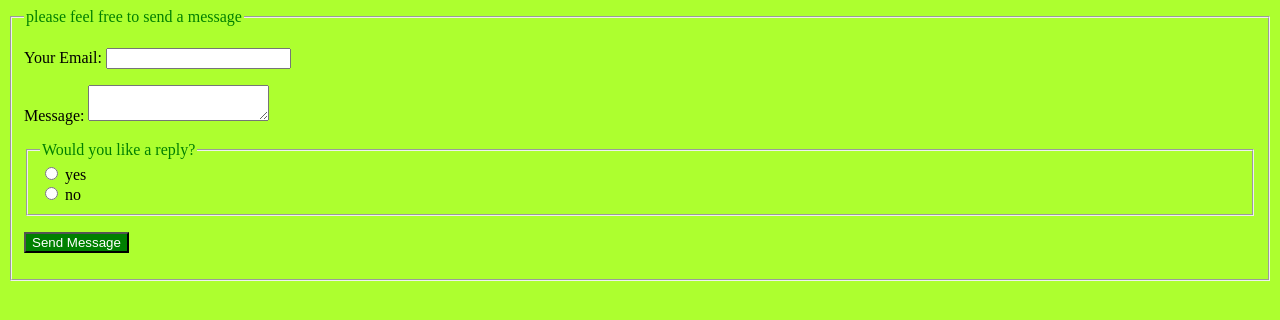
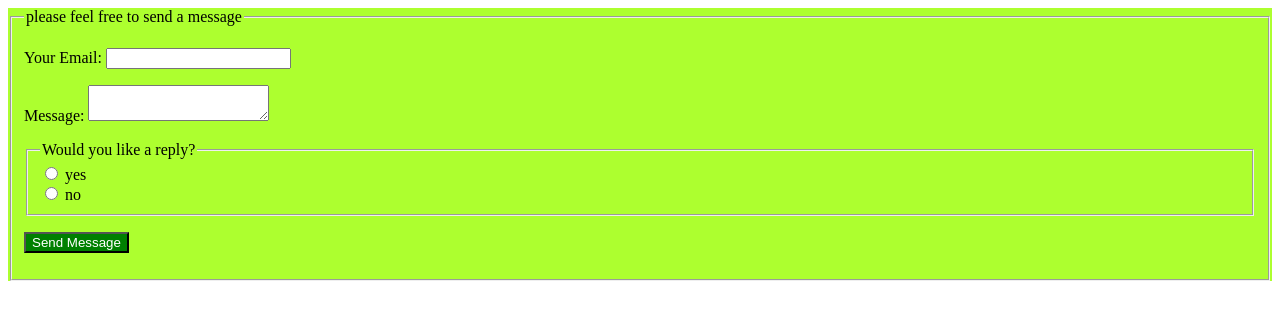
Before and after one commit to IManaloIDMX225/form-example, a plain HTML site: page index.html in a window 1280 px wide. Drawn offline with Linux system fonts and the light colour scheme.

Commit message:
change font color

```diff
--- a/index.html
+++ b/index.html
@@ -4,7 +4,7 @@
 <head>
     <style>
         legend {
-            color: green;
+            color:black;
         }
 
         p {
@@ -16,7 +16,7 @@
             color: #ffff;
         }
 
-        body {
+        form {
             background-color: greenyellow;
         }
     </style>
```
